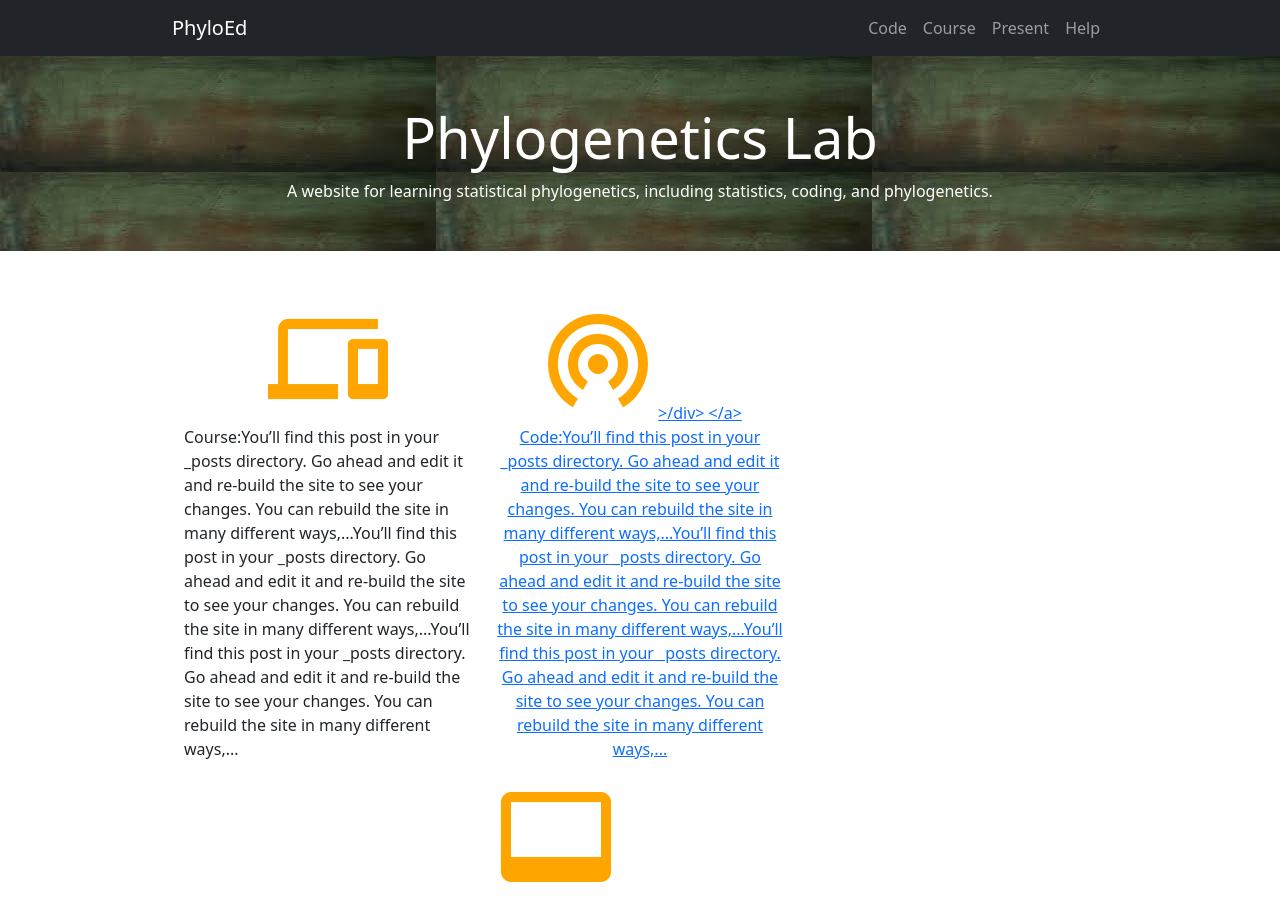
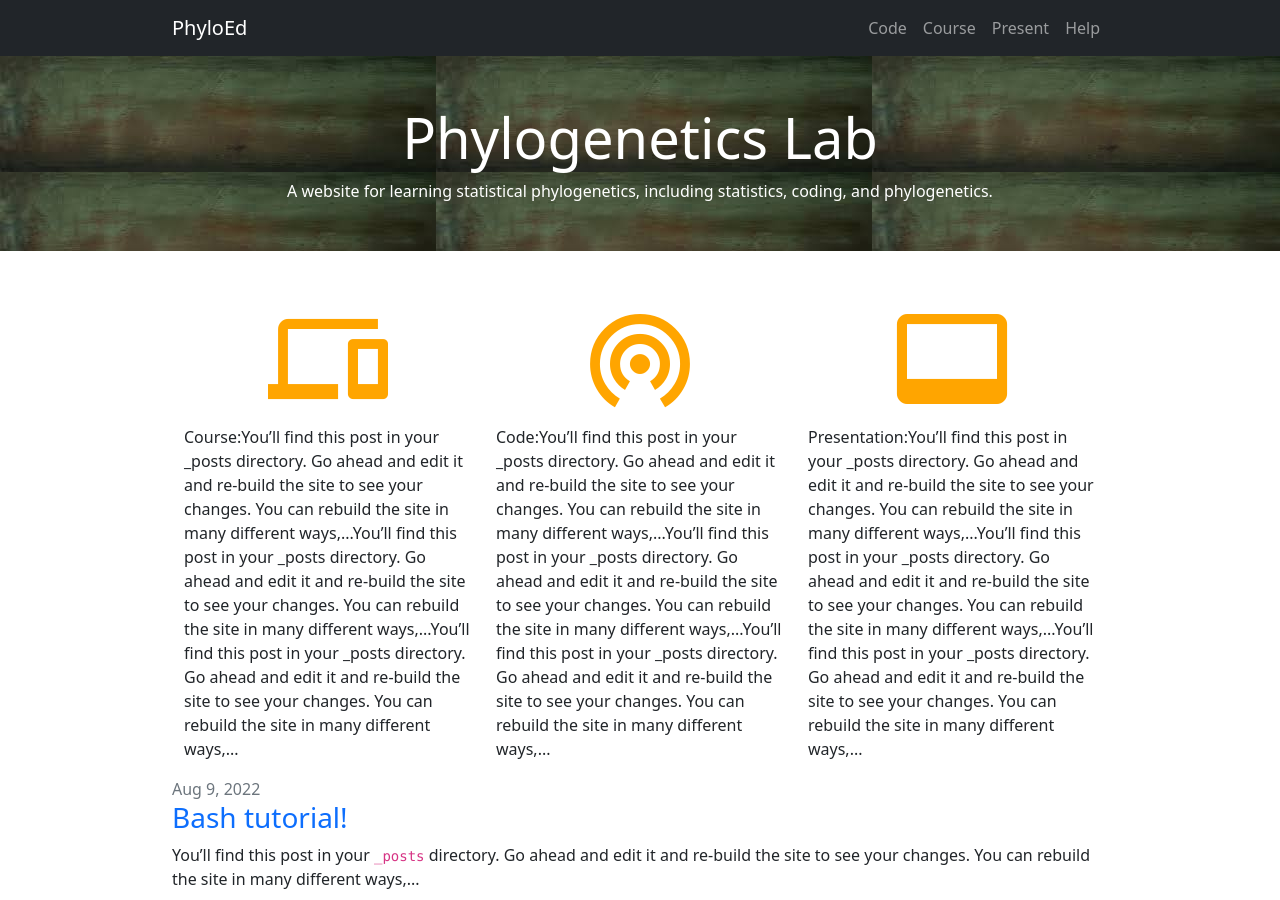
Before and after one commit to lliu1871/PhyEd, a Jekyll site: the page built from index.markdown, in a window 1280 px wide and 900 px high. Built offline with Jekyll 4.4.1, drawn with Linux system fonts in a browser that asks for light colours.

Commit message:
Update index.markdown

```diff
--- a/index.markdown
+++ b/index.markdown
@@ -14,7 +14,7 @@
     </div>
     <div class="col-sm-4">
       <a href="https://teach.phylolab.net/course">
-        <div class="text-center"><i class="material-icons" style="font-size:120px;color:orange;">wifi_tethering</i>>/div>
+        <div class="text-center"><i class="material-icons" style="font-size:120px;color:orange;">wifi_tethering</i></div>
       </a>
       <p>Code:You’ll find this post in your _posts directory. Go ahead and edit it and re-build the site to see your changes. You can rebuild the site in many different ways,...You’ll find this post in your _posts directory. Go ahead and edit it and re-build the site to see your changes. You can rebuild the site in many different ways,...You’ll find this post in your _posts directory. Go ahead and edit it and re-build the site to see your changes. You can rebuild the site in many different ways,...</p>
     </div>
```
